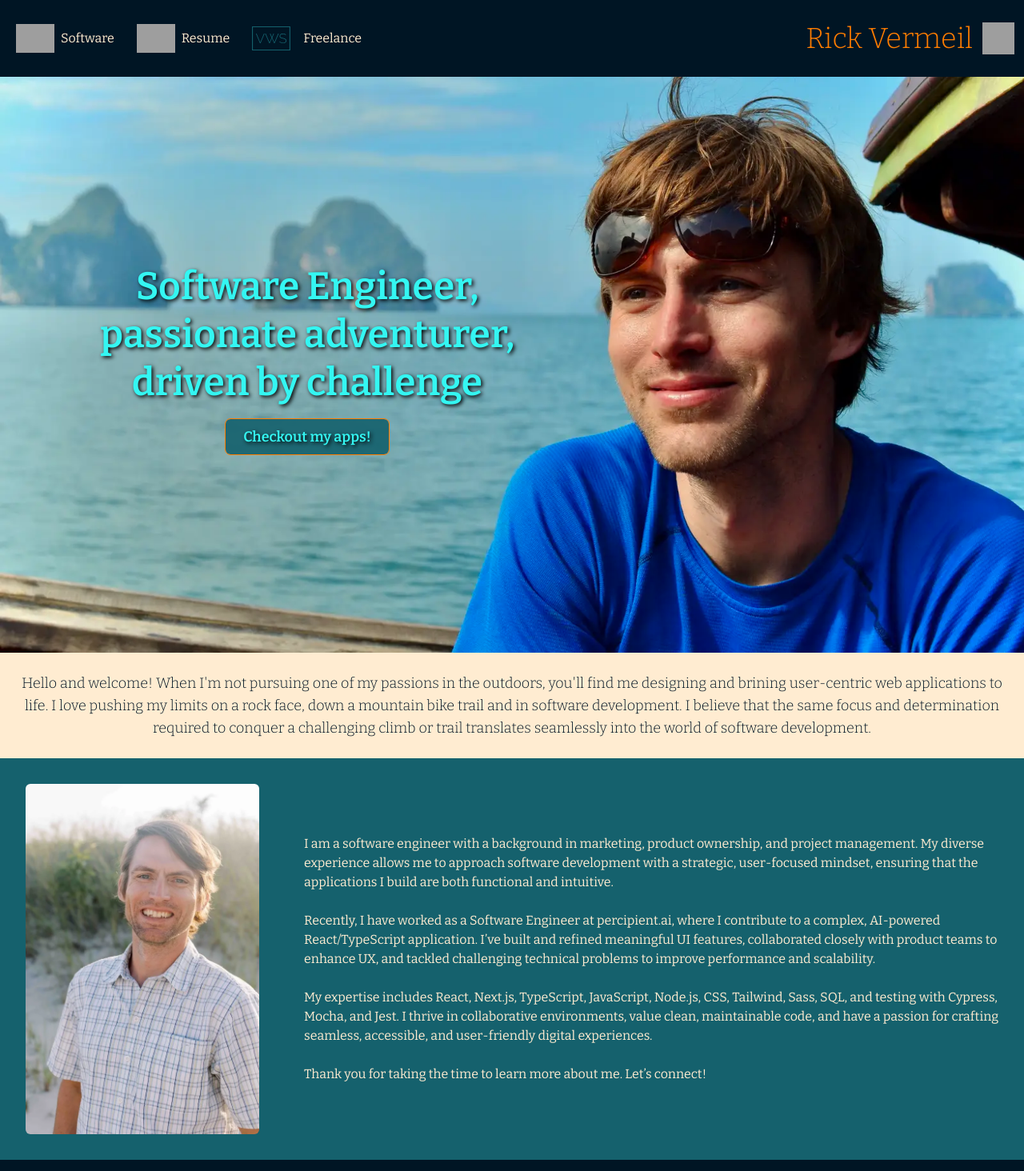
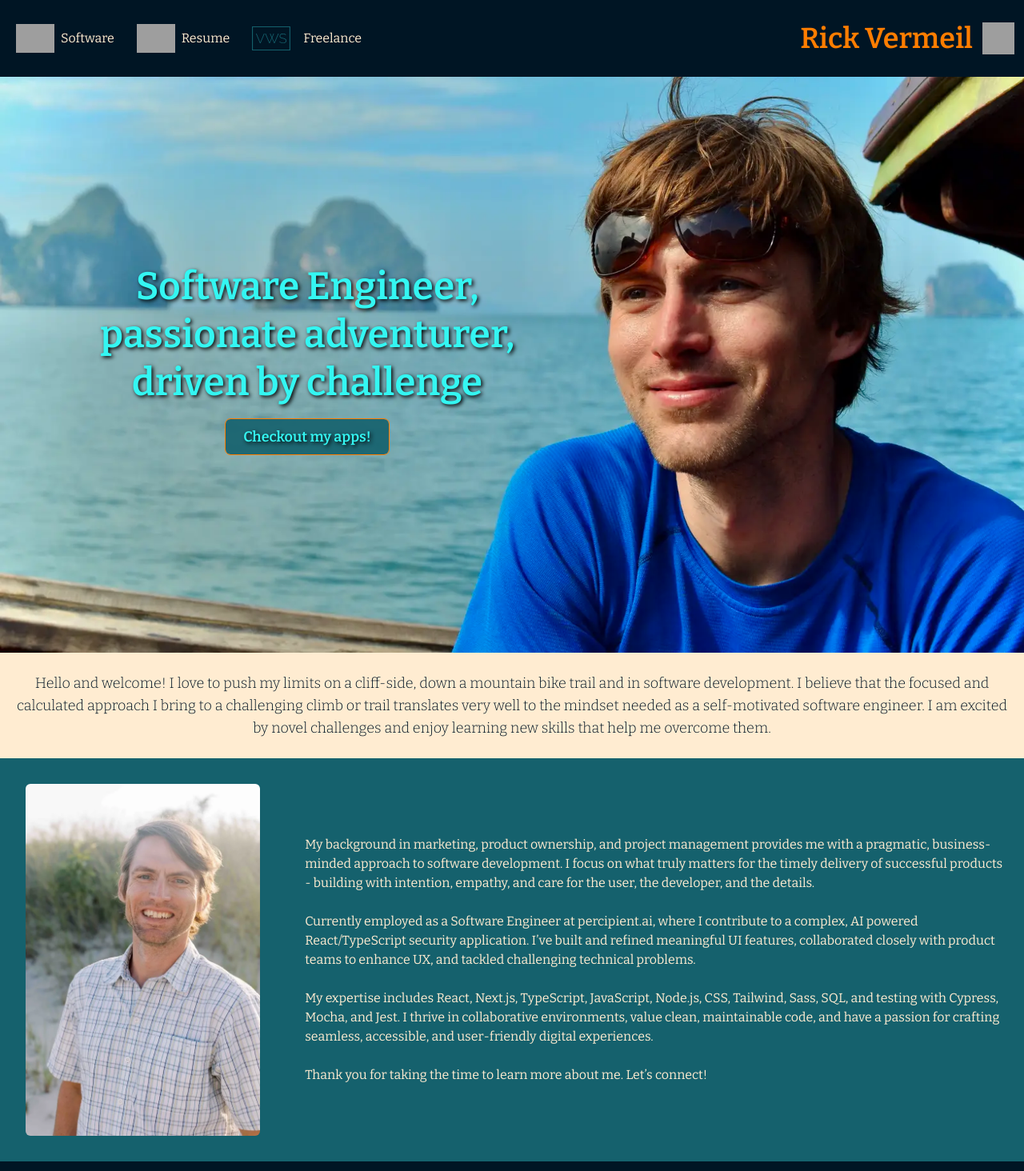
Before and after one commit to RickV85/rickvermeil.com_next, a Next.js app: page / in a window 1280 px wide. Shown: the top 1464 px of the page at 80% size. Built offline with nearby package versions, Linux system fonts and the light colour scheme; grey boxes are pictures that could not be loaded; a web font is replaced by a local one.

Commit message:
home page copy and font updates

```diff
--- a/src/app/Components/Nav/Nav.tsx
+++ b/src/app/Components/Nav/Nav.tsx
@@ -70,7 +70,7 @@ export default function Nav({ section }: Props) {
         </div>
         <Link href={"/"} className="flex items-center">
           <div>
-            <h1 className="xs:text-sm text-center font-light text-orange sm:text-base md:text-3xl mdlg:text-4xl">
+            <h1 className="xs:text-sm text-center font-semibold text-orange sm:text-base md:text-3xl mdlg:text-4xl">
               Rick Vermeil
             </h1>
           </div>
--- a/src/app/page.tsx
+++ b/src/app/page.tsx
@@ -92,7 +92,7 @@ function Home() {
           <p
             className={`w-inherit m-4 whitespace-pre-line text-center text-sm font-light leading-loose text-darkBlue sm:text-base md:text-lg lg:my-6`}
           >
-            {`Hello and welcome! When I'm not pursuing one of my passions in the outdoors, you'll find me designing and brining user-centric web applications to life. I love pushing my limits on a rock face, down a mountain bike trail and in software development. I believe that the same focus and determination required to conquer a challenging climb or trail translates seamlessly into the world of software development.`}
+            {`Hello and welcome! I love to push my limits on a cliff-side, down a mountain bike trail and in software development. I believe that the focused and calculated approach I bring to a challenging climb or trail translates very well to the mindset needed as a self-motivated software engineer. I am excited by novel challenges and enjoy learning new skills that help me overcome them.`}
           </p>
           <div className="w-inherit flex h-fit flex-col-reverse items-center bg-teal mdlg:flex-row ">
             <div className="m-4 w-full sm:w-[60vw] md:m-8 md:min-w-[16rem] md:max-w-sm">
@@ -113,9 +113,9 @@ function Home() {
                     ? "translate-y-0 opacity-100"
                     : "translate-y-4 opacity-0"
                 }`}
-              >{`I am a software engineer with a background in marketing, product ownership, and project management. My diverse experience allows me to approach software development with a strategic, user-focused mindset, ensuring that the applications I build are both functional and intuitive.
+              >{`My background in marketing, product ownership, and project management provides me with a pragmatic, business-minded approach to software development. I focus on what truly matters for the timely delivery of successful products - building with intention, empathy, and care for the user, the developer, and the details.
 
-              Recently, I have worked as a Software Engineer at percipient.ai, where I contribute to a complex, AI-powered React/TypeScript application. I’ve built and refined meaningful UI features, collaborated closely with product teams to enhance UX, and tackled challenging technical problems to improve performance and scalability.
+              Currently employed as a Software Engineer at percipient.ai, where I contribute to a complex, AI powered React/TypeScript security application. I’ve built and refined meaningful UI features, collaborated closely with product teams to enhance UX, and tackled challenging technical problems.
 
               My expertise includes React, Next.js, TypeScript, JavaScript, Node.js, CSS, Tailwind, Sass, SQL, and testing with Cypress, Mocha, and Jest. I thrive in collaborative environments, value clean, maintainable code, and have a passion for crafting seamless, accessible, and user-friendly digital experiences.
 
```
